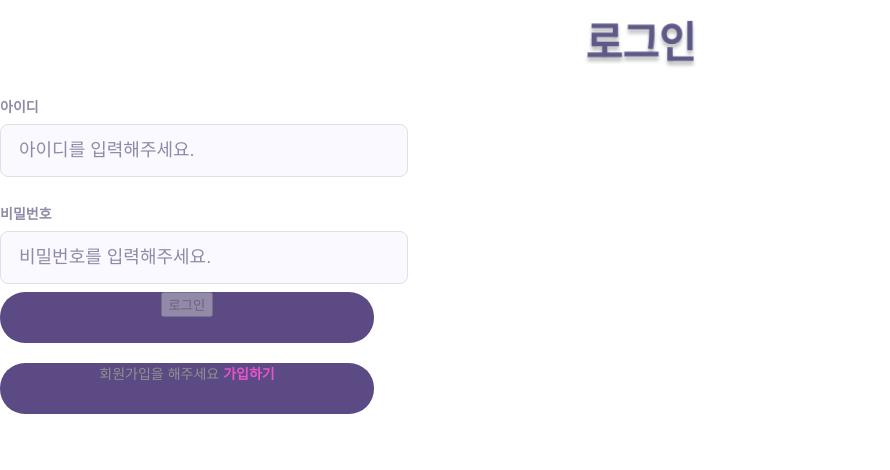
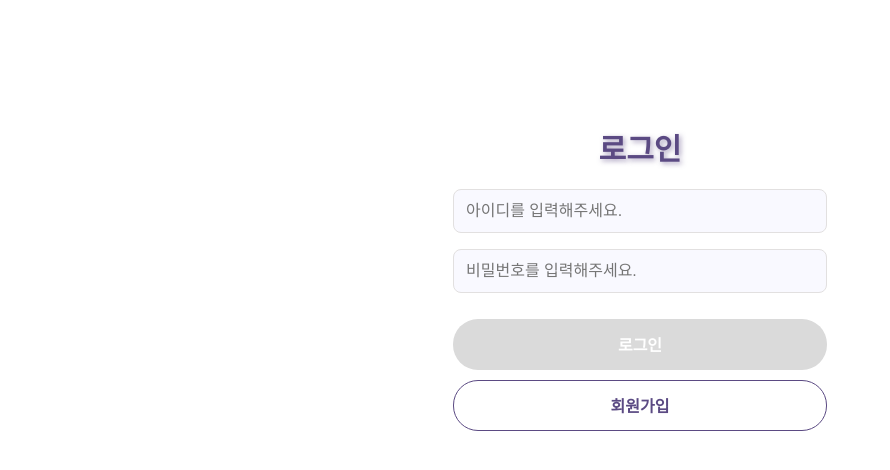
Before and after one commit to Spam-scanner/Front-end, a React (Create React App) app: page / in a window 1280 px wide. Shown: the top 470 px of the page, without its empty margins (0-890 px from the left). Built offline with nearby package versions, Linux system fonts and the light colour scheme.

Commit message:
✨ LoginPage만듦듦

```diff
--- a/src/LoginPage/LoginPage.jsx
+++ b/src/LoginPage/LoginPage.jsx
@@ -1,7 +1,81 @@
-import React, { useEffect, useState } from "react";
+import React, { useState, useEffect } from "react";
 import { Link } from "react-router-dom";
-import styles from "./LoginPage.modul.css";
-import LoginImage from "../resources/img/Login.png";
+import styled from "styled-components";
+
+const Wrapper = styled.div`
+  display: flex;
+  flex-direction: column;
+  align-items: center;
+  margin-top: 100px;
+`;
+const Title = styled.h2`
+  font-size: 30px;
+  font-weight: bold;
+  color: #5b4a83; /* 보라색 */
+  margin-bottom: 20px;
+  text-align: center;
+  text-shadow: 2px 2px 5px rgba(91, 74, 131, 0.5);
+`;
+
+
+const InputField = styled.div`
+  width: 100%;
+  max-width: 374px;
+  display: flex; /* Flex 적용 */
+  align-items: center; /* 가운데 정렬 */
+  margin-bottom: 16px;
+
+  input {
+    width: 100%;
+    padding: 12px;
+    border: 1px solid #e2e0e0;
+    border-radius: 8px;
+    background-color: #F9F9FF;
+    font-size: 16px;
+  }
+
+  input:focus {
+    border-color: #e854cc;
+    outline: none;
+  }
+`;
+
+const Button = styled.button`
+  width: 100%;
+  max-width: 374px;
+  height: 51px;
+  border: ${({ primary }) => (primary ? "none" : "1px solid #5b4a83")};
+  background-color: ${({ primary }) => (primary ? "#5b4a83" : "#FFFFFF")};
+  color: ${({ primary }) => (primary ? "white" : "#5b4a83")};
+  font-weight: 700;
+  font-size: 16px;
+  border-radius: 25px;
+  cursor: pointer;
+  margin-top: 10px;
+  transition: all 0.3s ease;
+
+  &:hover {
+    background-color: ${({ primary }) => (primary ? "#483A66" : "#f0f0f0")};
+  }
+
+  &:disabled {
+    background-color: #dadada;
+    color: white;
+    cursor: default;
+    border: none;
+  }
+`;
+
+const StyledLink = styled(Link)`
+  width: 100%;  /* 너비 조정 */
+  max-width: 374px;
+`;
+
+
+const Text = styled.div`
+  margin-top: 20px;
+  font-size: 14px;
+`;
 
 const User = {
   id: "park",
@@ -14,63 +88,37 @@ function LoginPage() {
   const [pwValid, setPwValid] = useState(false);
   const [notAllow, setNotAllow] = useState(true);
 
-  const handleId = (e) => {
-    setID(e.target.value);
-  };
-
-  const handlePw = (e) => {
-    setPw(e.target.value);
-    const regex = /^(?=.*[A-Za-z])(?=.*\d)[A-Za-z\d]{6,}$/;//유효성 검사
-    setPwValid(regex.test(e.target.value));
-  };
-
-  const onClickConfirmButton = () => {
-    if (id === User.id && pw === User.pw) {
-      alert("로그인에 성공");
-    } else {
-      alert("없는 회원입니다.");
-    }
-  };
-
   useEffect(() => {
     setNotAllow(!pwValid);
   }, [pwValid]);
 
+  const handleId = (e) => setID(e.target.value);
+  const handlePw = (e) => {
+    setPw(e.target.value);
+    setPwValid(/^(?=.*[A-Za-z])(?=.*\d)[A-Za-z\d]{6,}$/.test(e.target.value));
+  };
+
+  const onClickConfirmButton = () => {
+    alert(id === User.id && pw === User.pw ? "로그인 성공" : "없는 회원입니다.");
+  };
+
   return (
-    <div className={styles.page}>
-      <div className="titleWrap">
-        <br />
-        <img src={LoginImage} alt="로그인 이미지" style={{ width: "115px", height: "50px" }} />
+    <Wrapper>
+      <Title> 로그인 </Title>
+      <InputField>
+        <input type="text" placeholder="아이디를 입력해주세요." value={id} onChange={handleId} />
+      </InputField>
+      <InputField>
+        <input type="password" placeholder="비밀번호를 입력해주세요." value={pw} onChange={handlePw} />
+      </InputField>
+      {!pwValid && pw.length > 0 && <Text style={{ color: "#ef0000", fontSize: "12px" }}>비밀번호를 입력해주세요.</Text>}
 
-      </div>
+      <Button primary onClick={onClickConfirmButton} disabled={notAllow}>로그인</Button>
 
-      <div className="contentWrap">
-        <div className="inputTitle">아이디</div>
-        <div className="inputWrap">
-          <input type="text" className="input" placeholder="아이디를 입력해주세요." value={id} onChange={handleId} />
-        </div>
-
-        <div style={{ marginTop: "26px" }} className="inputTitle">
-          비밀번호
-        </div>
-        <div className="inputWrap">
-          <input type="password" className="input" placeholder="비밀번호를 입력해주세요." value={pw} onChange={handlePw} />
-        </div>
-        <div className="errorMessageWrap">{!pwValid && pw.length > 0 && <div>비밀번호를 입력해주세요.</div>}</div>
-      </div>
-
-      <div className="buttonWrap">
-        <button onClick={onClickConfirmButton} disabled={notAllow} className="bottombutton">
-          로그인
-        </button>
-      </div>
-      <br />
-      <div className="registerWrap">
-        <div className="registerTitle">
-          회원가입을 해주세요 <Link to="/register">가입하기</Link>
-        </div>
-      </div>
-    </div>
+       <StyledLink to="/register">
+        <Button>회원가입</Button>
+      </StyledLink>
+    </Wrapper>
   );
 }
 
--- a/src/LoginPage/LoginPage.modul.css
+++ /dev/null
@@ -1,145 +0,0 @@
-.page{
-  position:absolute;
-  top: 50%;
-  bottom: 0;
-  width: 100%;
-  max-width: 500px;
-  padding : 0 20px;
-
-  left: 50%;
-  transform: translate(-50%, -50%);
-/*
-  background-color: #f7f7f7; */
-  overflow: hidden;
-
-  display: flex;
-  flex-direction: column;
-}
-
-.titleWrap {
-  display: flex;
-  justify-content: center; /* 가로 중앙 정렬 */
-  align-items: center; /* 세로 중앙 정렬 */
-  flex-direction: column;
-}
-
-
-.contentWrap{
-  margin-top:26px;
-  flex: 1 0 1;
-}
-.inputTitle{
-  font-size: 14px;
-  font-weight: 600;
-  color: #8D8BA7;
-}
-
-.inputWrap{
-  display:flex;
-  border-radius: 8px;
-
-  width: 100%;
-  max-width: 374px;
-  padding: 16px;
-  margin-top:8px;
-  background-color: #F9F9FF;
-  border: 1px solid #e2e0e0;
-
-}
-.inputWrap:focus-within{
-  border: 1px solid #e854cc;
-}
-
-.input{
-  width: 100%;
-  outline: none;
-  border: none;
-  height: 17px;
-  font-size: 18px;
-  font-weight: 400;
-  background-color: #F9F9FF;
-}
-
-.input::placeholder{
-  color: #8D8BA7;
-}
-
-.errorMessageWrap{
-  margin-top: 8px;
-  color: #ef0000;
-  font-size: 12px;
-}
-
-.buttonWrap{
-  background-color: #5b4a83;
-  color: white;
-  width: 100%;
-  max-width: 374px;
-  height: 51px;
-  border: none;
-  font-weight: 700;
-  font-size: 16px;
-  border-radius: 25px;
-  cursor: pointer;
-  text-align: center;
-}
-
-.bottomButton {
-  color: white;
-  font-weight: 700;
-  font-size: 16px;
-  cursor: pointer;
-  text-align: center;
-}
-.bottomButton:disabled{
-  background-color: #dadada;
-  color: white;
-}
-
-hr{
-  background-color: #dadada;
-  margin-top: 16px;
-  border: none;
-  height: 0.3px;
-  width: 100%;
-}
-.registerWrap{
-  background-color: #5b4a83;
-  color: white;
-  width: 100%;
-  max-width: 374px;
-  height: 51px;
-  border: none;
-  font-weight: 700;
-  font-size: 16px;
-  border-radius: 25px;
-  cursor: pointer;
-  text-align: center;
-}
-
-.registerTitle{
-  font-size: 14px;
-  font-weight: 400;
-  color: #919191;
-  text-align: center;
-}
-
-a{
-  text-decoration: none;
-  font-weight: 800;
-  color: #e854cc;
-  cursor: pointer;
-}
-
-/* .loginImage{
-  display: block;
-  width:115px;
-  height: 50px;
-  margin: 0 auto;
-}
-.registerImage{
-  display: block;
-  margin: 0 auto;
-  width: 135px;
-  height: 50px;
-} */
--- a/src/LoginPage/Register.jsx
+++ b/src/LoginPage/Register.jsx
@@ -1,24 +1,76 @@
-import React, { useEffect, useState } from "react";
-import { Link } from "react-router-dom";
-import { useNavigate } from "react-router-dom";
-import styles from "./LoginPage.modul.css";
-import RegisterImage from "../resources/img/Register.png";
+import React, { useState, useEffect } from "react";
+import { Link, useNavigate } from "react-router-dom";
+import styled from "styled-components";
+
+const Title = styled.h2`
+  font-size: 30px;
+  font-weight: bold;
+  color: #5b4a83; /* 보라색 */
+  margin-bottom: 20px;
+  text-align: center;
+  text-shadow: 2px 2px 5px rgba(91, 74, 131, 0.5);
+`;
+
+const Wrapper = styled.div`
+  display: flex;
+  flex-direction: column;
+  align-items: center;
+  margin-top: 100px;
+`;
+
+const InputField = styled.div`
+  width: 100%;
+  max-width: 374px;
+  margin-bottom: 16px;
+
+  input {
+    width: 100%;
+    padding: 12px;
+    border: 1px solid #e2e0e0;
+    border-radius: 8px;
+    background-color: #F9F9FF;
+    font-size: 16px;
+  }
+
+  input:focus {
+    border-color: #e854cc;
+    outline: none;
+  }
+`;
+
+const Button = styled.button`
+  background-color: ${({ disabled }) => (disabled ? "#dadada" : "#5b4a83")};
+  color: white;
+  width: 100%;
+  max-width: 374px;
+  height: 51px;
+  border: none;
+  font-weight: 700;
+  font-size: 16px;
+  border-radius: 25px;
+  cursor: ${({ disabled }) => (disabled ? "default" : "pointer")};
+`;
+
+const Text = styled.div`
+  margin-top: 20px;
+  font-size: 14px;
+`;
+
 function Register() {
   const [id, setID] = useState("");
   const [pw, setPw] = useState("");
   const [pwValid, setPwValid] = useState(false);
   const [notAllow, setNotAllow] = useState(true);
-
   const navigate = useNavigate();
 
-  const handleId = (e) => {
-    setID(e.target.value);
-  };
+  useEffect(() => {
+    setNotAllow(!pwValid);
+  }, [pwValid]);
 
+  const handleId = (e) => setID(e.target.value);
   const handlePw = (e) => {
     setPw(e.target.value);
-    const regex = /^(?=.*[A-Za-z])(?=.*\d)[A-Za-z\d]{6,}$/;
-    setPwValid(regex.test(e.target.value));
+    setPwValid(/^(?=.*[A-Za-z])(?=.*\d)[A-Za-z\d]{6,}$/.test(e.target.value));
   };
 
   const onClickConfirmButton = () => {
@@ -26,44 +78,21 @@ function Register() {
     navigate("/");
   };
 
-  useEffect(() => {
-    setNotAllow(!pwValid);
-  }, [pwValid]);
-
   return (
-    <div className="page">
-      <div className="titleWrap">
-      <br/>
-      <img src={RegisterImage} alt="회원가입 이미지지" style={{ width: "153px", height: "50px" }}/>
-      </div>
-
-      <div className="contentWrap">
-        <div className="inputTitle">ID</div>
-        <div className="inputWrap">
-          <input type="text" className="input" placeholder="아이디를 입력해주세요" value={id} onChange={handleId} />
-        </div>
-
-        <div style={{ marginTop: "26px" }} className="inputTitle">
-          비밀번호
-        </div>
-        <div className="inputWrap">
-          <input type="password" className="input" placeholder="비밀번호를 입력해주세요" value={pw} onChange={handlePw} />
-        </div>
-        <div className="errorMessageWrap">{!pwValid && pw.length > 0 && <div>영문, 숫자 포함 6자 이상 입력하시오.</div>}</div>
-      </div>
-
-      <div className="buttonWrap">
-        <button onClick={onClickConfirmButton} disabled={notAllow} className="bottombutton">
-          가입
-        </button>
-      </div>
-      <br />
-      <div className="registerWrap">
-        <div className="registerTitle">
-          계정이 있으신가요? <Link to="/">로그인하기</Link>
-        </div>
-      </div>
-    </div>
+    <Wrapper>
+      <Title> 회원가입</Title>
+     <InputField>
+        <input type="text" placeholder="아이디를 입력해주세요." value={id} onChange={handleId} />
+      </InputField>
+      <InputField>
+        <input type="password" placeholder="비밀번호를 입력해주세요." value={pw} onChange={handlePw} />
+      </InputField>
+      {!pwValid && pw.length > 0 && <Text style={{ color: "#ef0000", fontSize: "12px" }}>영문, 숫자 포함 6자 이상 입력하시오.</Text>}
+      <Button onClick={onClickConfirmButton} disabled={notAllow}>가입</Button>
+      <Text>
+        계정이 있으신가요? <Link to="/" style={{ fontWeight: "bold", color: "#e854cc" }}>로그인하기</Link>
+      </Text>
+    </Wrapper>
   );
 }
 
--- a/src/index.js
+++ b/src/index.js
@@ -7,7 +7,9 @@ import './index.css';
 import App from './App';
 import reportWebVitals from './reportWebVitals';
 import LoginPage from './LoginPage/LoginPage';
-import styles from './LoginPage/LoginPage.modul.css'
+import Footer from './components/footer';
+import Header from './components/header';
+import Logo from './components/logo';
 const root = ReactDOM.createRoot(document.getElementById('root'));
 root.render(
   <React.StrictMode>
```
Also changed, not shown: src/resources/img/Login.png (deleted), src/resources/img/Register.png (deleted).
